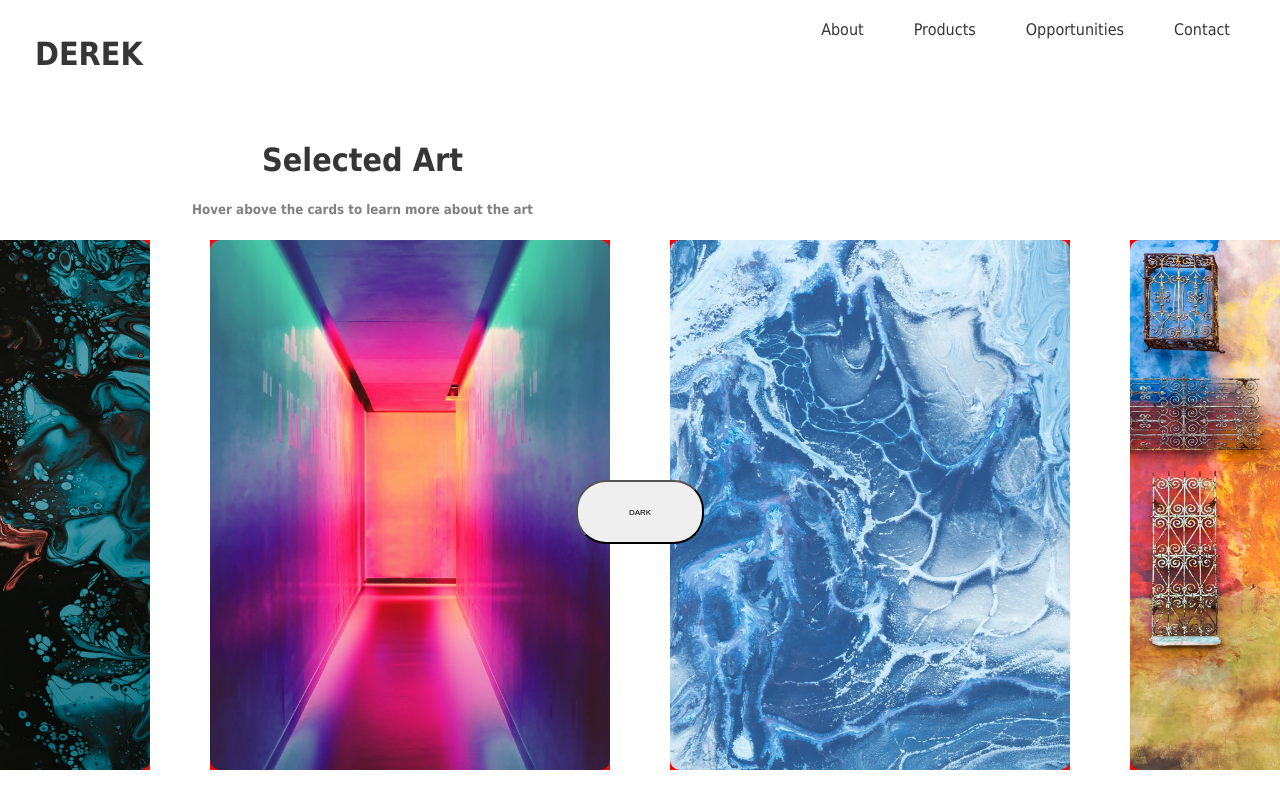
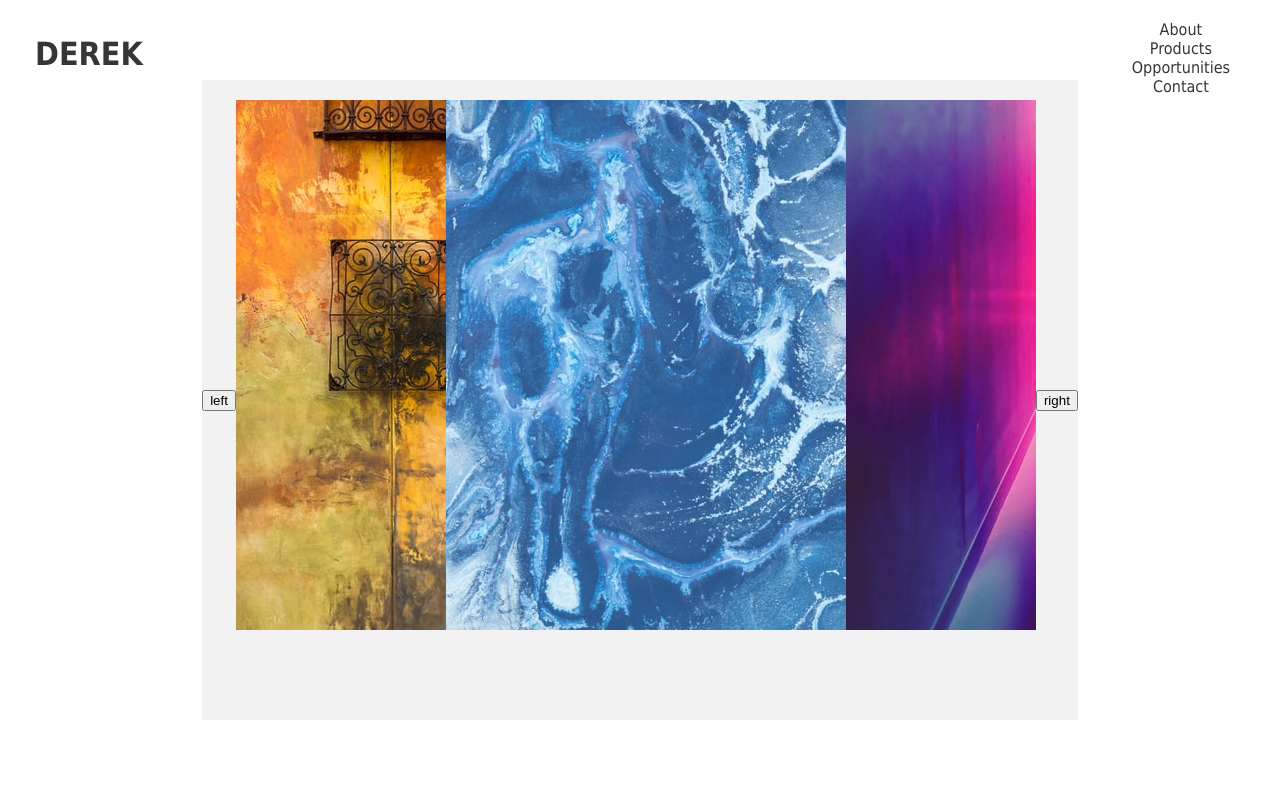
Before and after one commit to DerekLeungHoWang/dark-mode, a React (Create React App) app: page / in a window 1280 px wide. Built offline with nearby package versions, Linux system fonts and the light colour scheme.

Commit message:
day end update

```diff
--- a/src/App.js
+++ b/src/App.js
@@ -10,10 +10,9 @@ import {
   HashRouter as Router,
   Switch,
   Route,
-  Link
 } from "react-router-dom";
 import HomePage from './components/HomePage/HomePage';
-import Toggle from './components/Toggler';
+
 
 function App() {
   const [data, setData] = useState([]);
--- a/src/components/Carousel/Carousel.js
+++ b/src/components/Carousel/Carousel.js
@@ -1,4 +1,4 @@
-import React from "react";
+import React, { useEffect, useRef, useState } from "react";
 import styled from "styled-components";
 
 
@@ -7,14 +7,30 @@ const Wrapper = styled.div`
   align-items: center;
   background-color: rgba(242, 242, 242, 1);
   padding: 20px 0;
+
 `;
 
 const SlidesContainer = styled.div`
   display: flex;
   width: 800px;
-  overflow: hidden;
+ overflow: hidden;
   padding: 0 5px;
+
+
+
+
+
 `;
+const InnerContainer = styled.div`
+        display: flex;
+        flex-direction:row;
+
+      transform: ${({ count, cursor }) => {
+        console.log(count, cursor);
+        return `translateX(-${(count + cursor) * 400}px)`;
+    }};
+           transition: all 2000ms ease;
+`
 
 const Button = styled.button`
   color: rgba(17, 17, 17, 0.4);
@@ -23,86 +39,75 @@ const Button = styled.button`
   border: 0;
   display: block;
   align-self: stretch;
+`;
 
 
-`;
+function Carousel(props) {
+    let innerContainer = useRef();
+    const [jump, setJump] = useState(false);
+    const [cursor, setCursor] = useState(0);
 
-class Carousel extends React.Component {
-    state = {
-        cursor: 0,
-        jump: false
-    };
+    const count = React.Children.count(props.children);
 
-    ref = React.createRef();
 
-    componentDidMount() {
-        this.ref.current.addEventListener("transitionend", this.onTransitionEnd);
-    }
+    // useEffect(() => {
 
-    componentWillUnmount() {
-        this.ref.current.removeEventListener("transitioned", this.onTransitionEnd);
-    }
+    //     innerContainer.current.addEventListener("transitionend", onTransitionEnd);
+    //     return () => {
+    //         innerContainer.current.removeEventListener("transitioned", onTransitionEnd);
+    //     }
+    // }, [])
 
-    animating = false;
+    useEffect(() => {
+        console.log('triggered, jump = ', jump, ' cursor = ', cursor);
+        if (jump) {
+            innerContainer.current.style.transition = 'none'
+            setTimeout(() => {
+                setJump(false)
+            }, 200);
 
-    componentDidUpdate(prevProps, prevState) {
-        const { cursor, jump } = this.state;
-        const { cursor: oldCursor } = prevState;
 
-        if (cursor !== oldCursor) {
-            this.animating = true;
+        } else {
+            console.log('jump is ', jump);
+            innerContainer.current.style.transition = 'all 200ms ease'
         }
 
-        if (jump) {
-            setTimeout(() => {
-                this.animating = false;
-                this.setState({
-                    jump: false
-                });
-            }, 1);
+        return () => {
+            console.log('clean');
+
+
         }
-    }
+    }, [jump, cursor])
 
-    onTransitionEnd = () => {
-        const { cursor } = this.state;
-        const { children } = this.props;
-        const count = React.Children.count(children);
 
-        this.animating = false;
 
+    const onTransitionEnd = () => {
+
+        console.log('trans end = ', cursor);
         if (cursor >= count) {
-            this.setState({
-                jump: true,
-                cursor: 0
-            });
+
+            setJump(true)
+            setCursor(0)
+            return;
+        }
+
+        else if (cursor <= -1) {
+            console.log('setting cursor to 9 ');
+            setJump(true)
+            setCursor(count - 1)
 
             return;
         }
 
-        if (cursor <= -1) {
-            this.setState({
-                jump: true,
-                cursor: count - 1
-            });
+        //  setJump(false)
 
-            return;
-        }
-    };
+    }
 
-    changeCursor = amount => {
-        const { cursor } = this.state;
 
-        if (this.animating) {
-            return;
-        }
 
-        this.setState({
-            cursor: cursor + amount
-        });
-    };
 
-    renderChildren() {
-        const { children: childrenElements } = this.props;
+    const renderChildren = () => {
+        const { children: childrenElements } = props;
         let children = React.Children.toArray(childrenElements);
         children = [].concat(children, children, children);
 
@@ -111,31 +116,29 @@ class Carousel extends React.Component {
         });
     }
 
-    render() {
-        const { cursor, jump } = this.state;
-        const { children } = this.props;
-        const count = React.Children.count(children);
+    const changeCursor = (amount) => {
 
-        const style = {
-            display: "flex",
-            transition: jump ? "none" : "all 200ms ease",
-            transform: `translateX(-${(count + cursor) * 250}px)`
-        };
+        setCursor(cursor + amount)
 
-        return (
-            <Wrapper>
-                <button onClick={() => this.changeCursor(-1)}>
-                    left
+    }
+
+    return (
+        <Wrapper>
+            <button onClick={() => changeCursor(-1)}>
+                left
                 </button>
-                <SlidesContainer>
-                    <div style={style} ref={this.ref}>
-                        {this.renderChildren()}
-                    </div>
-                </SlidesContainer>
-                <button onClick={() => this.changeCursor(1)}>right</button>
-            </Wrapper>
-        );
-    }
+            <SlidesContainer>
+                <InnerContainer count={count} cursor={cursor} ref={innerContainer}
+                    onTransitionEnd={onTransitionEnd}
+                >
+                    {renderChildren()}
+                </InnerContainer>
+            </SlidesContainer>
+            <button onClick={() => changeCursor(1)}>right</button>
+        </Wrapper>
+    )
 }
 
+
+
 export default Carousel;
--- a/src/components/Carousel/CarouselSliders.js
+++ b/src/components/Carousel/CarouselSliders.js
@@ -1,6 +1,7 @@
 import React from "react";
 import styled from "styled-components";
 import Carousel from "./Carousel";
+import { data } from "./data";
 import Slide from "./Slide";
 
 
@@ -11,8 +12,8 @@ function CarouselSliders() {
         <Wrapper>
 
             <Carousel>
-                {[...Array(10)].map((q, index) => {
-                    return <Slide key={index + 1}>{index + 1}</Slide>;
+                {data.map((item, index) => {
+                    return <Slide key={index + 1} item={item} />;
                 })}
             </Carousel>
         </Wrapper>
@@ -28,4 +29,5 @@ const Wrapper = styled.div`
   display: flex;
   align-items: center;
   justify-content: center;
+
 `;
--- a/src/components/Carousel/Slide.js
+++ b/src/components/Carousel/Slide.js
@@ -3,14 +3,14 @@ import styled from "styled-components";
 
 const Outer = styled.div`
   padding: 10px 5px;
-  width: 250px;
-  height: 100px;
+  width: 400px;
+  height: 600px;
 `;
 
 const Inner = styled.div`
   width: 240px;
   height: 80px;
-  background-color: #111;
+  background-color: red;
   color: white;
   padding: 5px;
   font-size: 4rem;
@@ -22,7 +22,10 @@ const Inner = styled.div`
 export default props => {
     return (
         <Outer>
-            <Inner>{props.children}</Inner>
+            <Inner>
+
+                <img src={props.item.img} alt={props.item.title} />
+            </Inner>
         </Outer>
     );
 };
--- /dev/null
+++ b/src/components/Carousel/data.js
@@ -0,0 +1,53 @@
+import image1 from '../../images/image1.jpg'
+import image2 from '../../images/image2.jpg'
+import image3 from '../../images/image3.jpg'
+import image4 from '../../images/image4.jpg'
+import image5 from '../../images/image5.jpg'
+import image6 from '../../images/image6.jpg'
+import image7 from '../../images/image7.jpg'
+import image8 from '../../images/image8.jpg'
+
+export const data =
+    [
+        {
+            id: 1,
+            title: "Drawing 1",
+            img: image6
+
+        },
+        {
+            id: 2,
+            title: "Drawing 2",
+            img: image5
+        },
+        {
+            id: 3,
+            title: "Drawing 3",
+            img: image4
+        },
+        // {
+        //     id: 4,
+        //     title: "Drawing 4",
+        //     img: image4
+        // },
+        // {
+        //     id: 5,
+        //     title: "Drawing 5",
+        //     img: image5
+        // },
+        // {
+        //     id: 6,
+        //     title: "Drawing 6",
+        //     img: image6
+        // },
+        // {
+        //     id: 7,
+        //     title: "Drawing 7",
+        //     img: image7
+        // },
+        // {
+        //     id: 8,
+        //     title: "Drawing 8",
+        //     img: image8
+        // },
+    ]
--- a/src/components/Header.js
+++ b/src/components/Header.js
@@ -1,5 +1,5 @@
 import React from 'react'
-import PropTypes from 'prop-types'
+
 
 function Header(props) {
     return (
--- a/src/components/HomePage/HomePage.js
+++ b/src/components/HomePage/HomePage.js
@@ -13,7 +13,7 @@ function HomePage({ theme, themeToggler }) {
 
     return (
         <Wrapper>
-            <Titles>
+            {/* <Titles>
                 <BigTitle>Selected Art</BigTitle>
                 <SmallTitle>Hover above the cards to learn more about the art</SmallTitle>
             </Titles>
@@ -23,7 +23,7 @@ function HomePage({ theme, themeToggler }) {
 
 
 
-            <Toggle theme={theme} toggleTheme={themeToggler} />
+            <Toggle theme={theme} toggleTheme={themeToggler} /> */}
 
             <CarouselSliders />
         </Wrapper>
@@ -33,6 +33,7 @@ function HomePage({ theme, themeToggler }) {
 const Wrapper = styled.div`
     position: relative;
     height: 100vh;
+
 `
 
 const Titles = styled.div`
--- a/src/components/Navbar/Navbar.js
+++ b/src/components/Navbar/Navbar.js
@@ -1,7 +1,7 @@
 
 
 import React from 'react'
-import { Link } from 'react-router-dom';
+
 import styled from 'styled-components';
 
 import { menuItems } from './MenuItem'
@@ -22,7 +22,7 @@ const Logo = styled.h1`
     margin-left: 35px;
     margin-top: 35px;
 `;
-const NavLinkContainer = styled(Link)`
+const NavLinkContainer = styled.div`
     text-decoration: none;
     position: absolute;
     right: 50px;
@@ -30,7 +30,7 @@ const NavLinkContainer = styled(Link)`
 
 `;
 
-const NavLink = styled(Link)`
+const NavLink = styled.div`
     text-decoration: none;
     margin-left: 50px;
     color: ${({ theme }) => theme.text};
```
